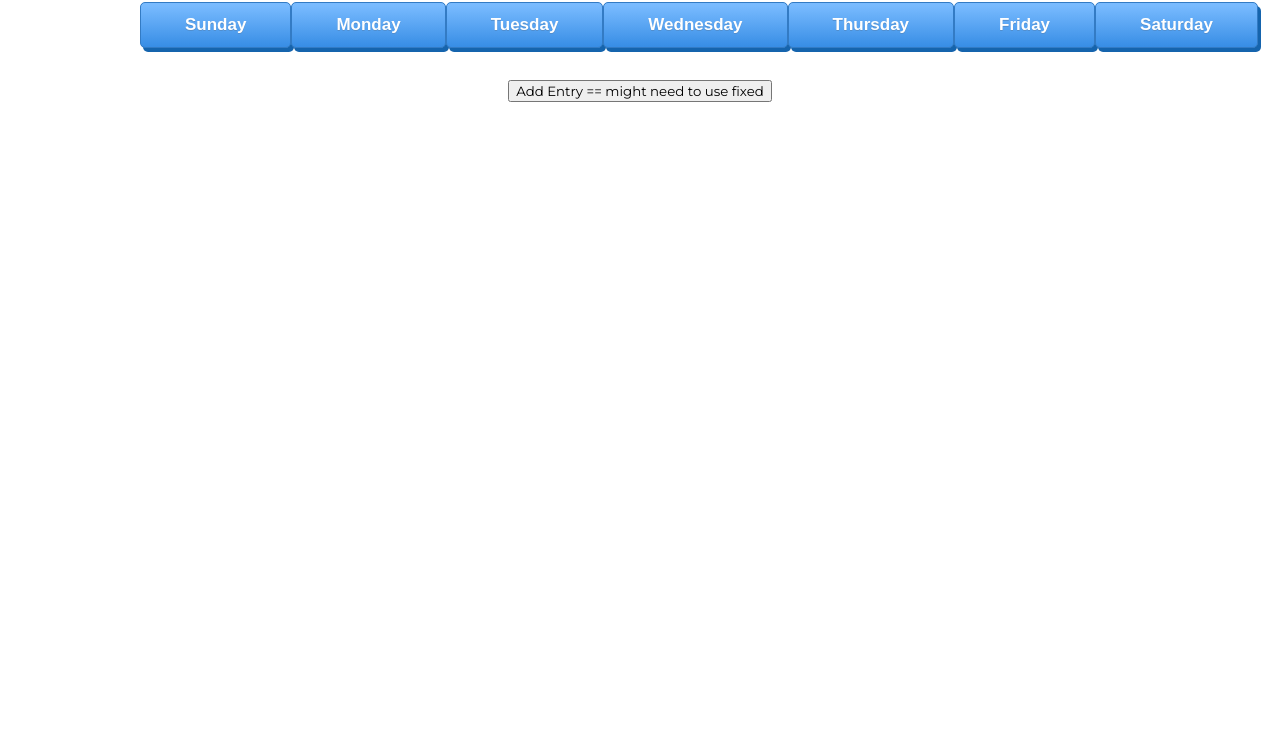
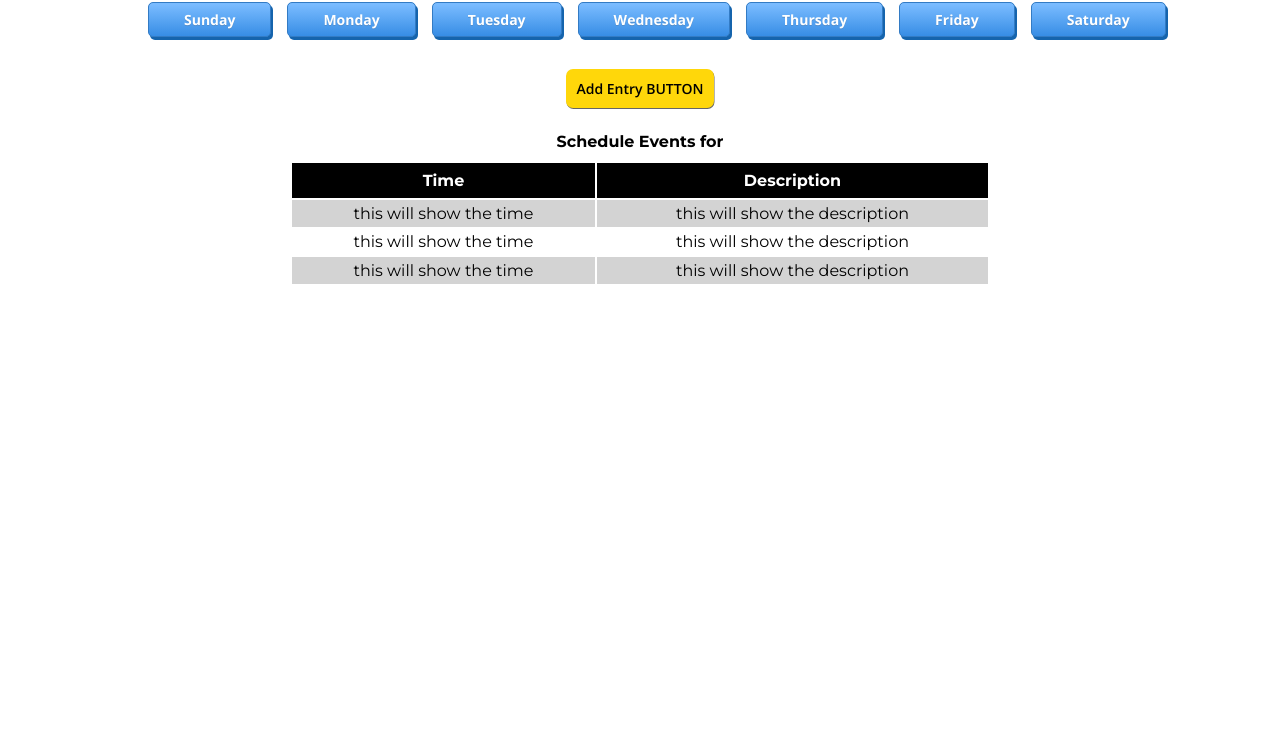
Before and after one commit to francismanalang/week-planner, a website: page index.html in a window 1280 px wide. Shown: the part 47-800 px from the top of the page. Drawn offline with nearby package versions, Linux system fonts and the light colour scheme.

Commit message:
Week Planner in progress

```diff
--- a/index.html
+++ b/index.html
@@ -15,7 +15,7 @@
   <div class="container">
     <div class="row">
       <div class="col-full align-center bottom-padding">
-        <h1>Weekly Planner</h1>
+        <h1>WEEKLY PLANNER</h1>
       </div>
     </div>
   </div>
@@ -24,35 +24,35 @@
   <div class="container">
     <div class="row">
       <div class="col-full flex-col justify-evenly">
-        <button class="day">Sunday</button>
-        <button class="day">Monday</button>
-        <button class="day">Tuesday</button>
-        <button class="day">Wednesday</button>
-        <button class="day">Thursday</button>
-        <button class="day">Friday</button>
-        <button class="day">Saturday</button>
+        <button class="day sunday">Sunday</button>
+        <button class="day monday">Monday</button>
+        <button class="day tuesday">Tuesday</button>
+        <button class="day wednesday">Wednesday</button>
+        <button class="day thursday">Thursday</button>
+        <button class="day friday">Friday</button>
+        <button class="day saturday">Saturday</button>
       </div>
     </div>
   </div>
 
   <div class="container">
     <div class="row">
-      <div class="col-full flex-col justify-center entry-padding">
-        <button class="add-entry">Add Entry  == might need to use fixed</button>
+      <div class="col-full flex-col justify-center entry-padding bottom-padding">
+        <button class="add-entry">Add Entry BUTTON</button>
       </div>
     </div>
   </div>
 
   <!-- BELOW WILL BE THE DOM brah-->
-  <div class="container hidden">
+  <div class="container ">
     <div class="row">
-      <div class="col-full">
-        <h4>Schedule Events for</h4>
+      <div class="col-full align-center">
+        <h4 class="bottom-padding">Schedule Events for</h4>
         <table>
           <thead>
             <tr>
-              <th scope="col">Time</th>
-              <th scope="col">Description</th>
+              <th class="thatswhatshesaid" scope="col">Time</th>
+              <th class="thatswhatshesaid" scope="col">Description</th>
             </tr>
           </thead>
           <tbody>
--- a/main.js
+++ b/main.js
@@ -18,3 +18,24 @@ function submitForm(event) {
   $background.className = 'dark-background hidden';
   $entryModal.className = 'entry-modal hidden';
 }
+
+var $sunday = document.querySelector('.sunday');
+$sunday.addEventListener('click', openModal);
+
+var $monday = document.querySelector('.monday');
+$monday.addEventListener('click', openModal);
+
+var $tuesday = document.querySelector('.tuesday');
+$tuesday.addEventListener('click', openModal);
+
+var $wednesday = document.querySelector('.wednesday');
+$wednesday.addEventListener('click', openModal);
+
+var $thursday = document.querySelector('.thursday');
+$thursday.addEventListener('click', openModal);
+
+var $friday = document.querySelector('.friday');
+$friday.addEventListener('click', openModal);
+
+var $saturday = document.querySelector('.saturday');
+$saturday.addEventListener('click', openModal);
--- a/styles.css
+++ b/styles.css
@@ -75,22 +75,60 @@ select {
 }
 
 .day {
-  box-shadow: 3px 4px 0 0 #1564ad;
+  box-shadow: 2px 3px 0 0 #1564ad;
   background: linear-gradient(to bottom, #79bbff 5%, #378de5 100%);
   background-color: #79bbff;
   border-radius: 5px;
   border: 1px solid #337bc4;
   cursor: pointer;
   color: #fff;
-  font-family: Arial, sans-serif;
-  font-size: 17px;
-  font-weight: bold;
-  padding: 12px 44px;
+  font-family: "open sans", sans-serif;
+  font-size: 14px;
+  font-weight: bolder;
+  padding: 7px 35px;
   text-decoration: none;
   text-shadow: 0 1px 0 #528ecc;
+  margin-left: 0.5rem;
+  margin-right: 0.5rem;
 }
 
 .time {
   margin: 0;
   padding-left: 10px;
 }
+
+.add-entry {
+  box-shadow: 0.5px 1px 0 0 rgba(0, 0, 0, 0.6);
+  background-color: rgb(255, 215, 10);
+  border: none;
+  border-radius: 7px;
+  cursor: pointer;
+  color: black;
+  font-family: "open sans", sans-serif;
+  font-weight: 600;
+  font-size: 14px;
+  padding: 10px;
+  margin-bottom: 14px;
+}
+
+table {
+  width: 700px;
+  height: 125px;
+}
+
+th {
+  background-color: black;
+  color: white;
+}
+
+tr {
+  background-color: lightgray;
+}
+
+tr:nth-child(even) {
+  background-color: white;
+}
+
+.thatswhatshesaid {
+  height: 35px;
+}
```
